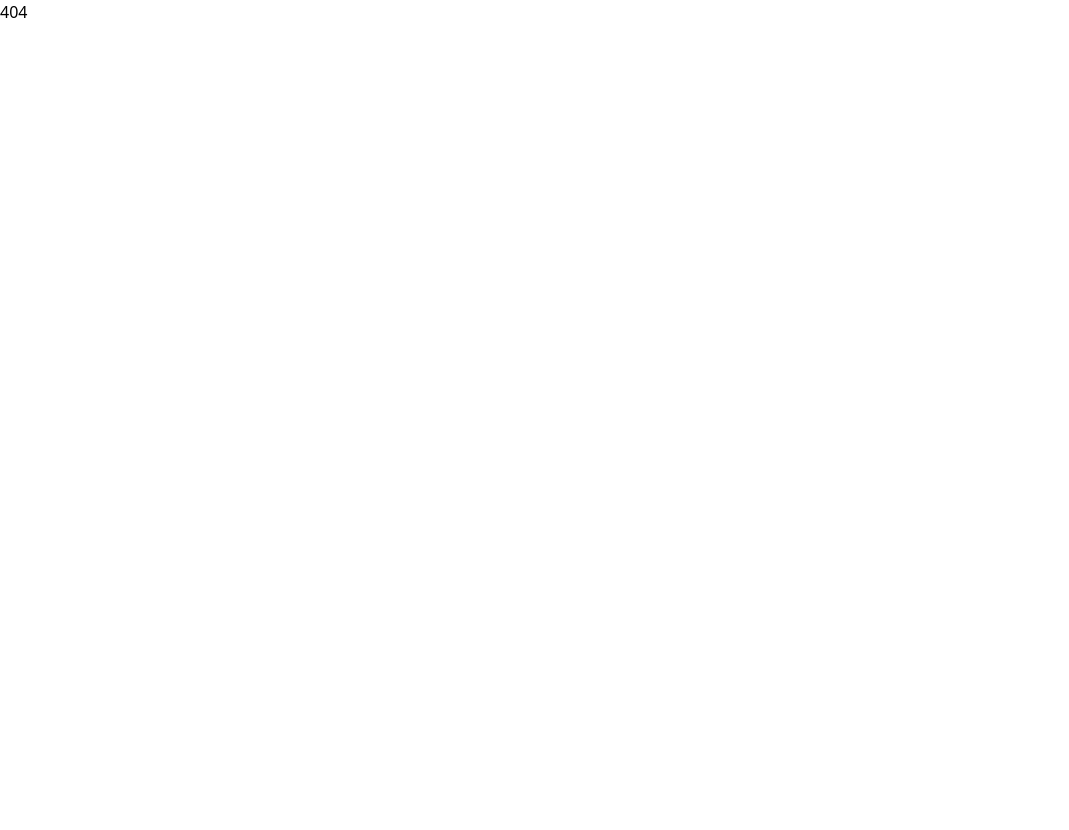
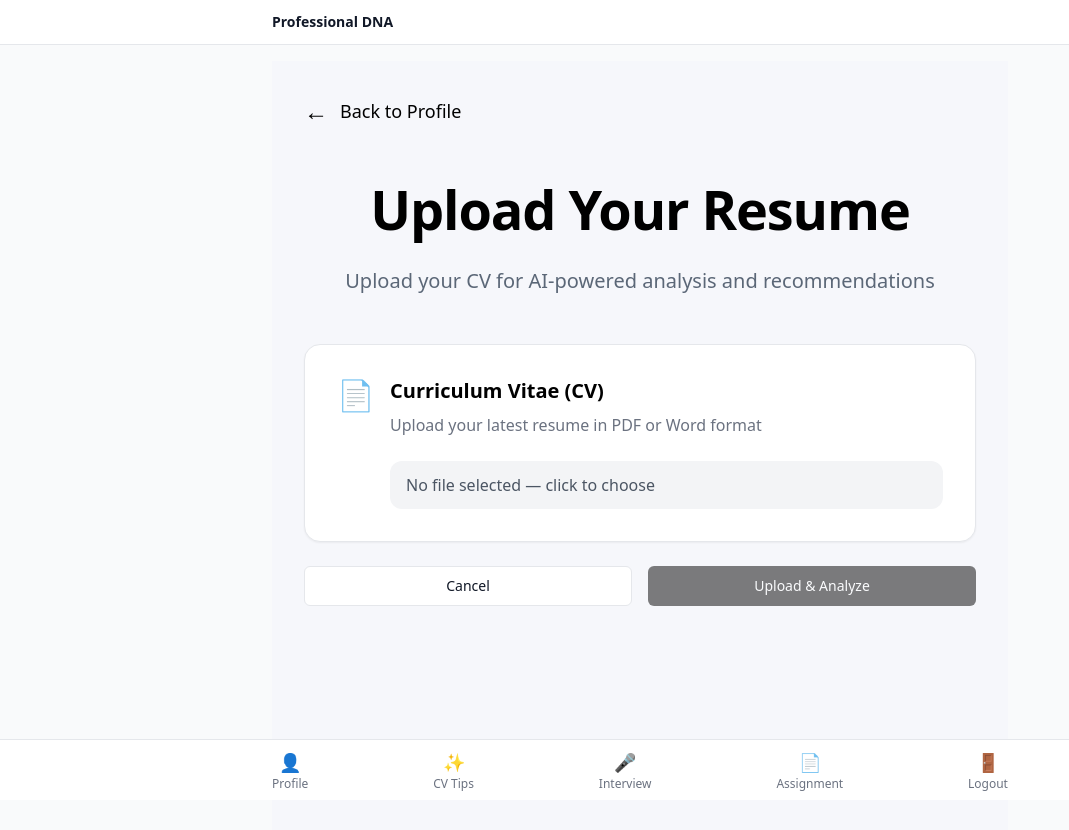
Before and after one commit to noyvilkin/Final-Project-FSD, a React app in the folder frontend/: page /resume-upload in a window 1280 px wide. Shown: the top 830 px of the page, without its empty margins (0-1069 px from the left). Before the commit the page ends 800 px from the top, so only its background shows below. Built offline with nearby package versions, Linux system fonts and the light colour scheme; the HTML template or start-up script is replaced by a standard one.

Commit message:
Add resume upload page with drag & drop UI

```diff
--- /dev/null
+++ b/frontend/src/components/resume/ResumeUpload.jsx
@@ -0,0 +1,89 @@
+import { useRef, useState } from "react";
+import { Card } from "../ui/card";
+import { Button } from "../ui/button";
+
+export default function ResumeUpload() {
+  const [file, setFile] = useState(null);
+  const inputRef = useRef(null);
+
+  function handleDrop(e) {
+    e.preventDefault();
+    const droppedFile = e.dataTransfer.files[0];
+    if (droppedFile) setFile(droppedFile);
+  }
+
+  function handleDragOver(e) {
+    e.preventDefault();
+  }
+
+  function handleFileChange(e) {
+    const selectedFile = e.target.files[0];
+    if (selectedFile) setFile(selectedFile);
+  }
+
+  function handleChooseFile() {
+    inputRef.current?.click();
+  }
+
+  function handleCancel() {
+    setFile(null);
+    if (inputRef.current) inputRef.current.value = "";
+  }
+
+  async function handleUpload() {
+    if (!file) return;
+
+    const formData = new FormData();
+    formData.append("resume", file);
+
+    await fetch("/api/resume", {
+      method: "POST",
+      body: formData,
+    });
+  }
+
+  return (
+    <div className="space-y-6">
+      <Card className="rounded-2xl border border-gray-200 bg-white p-8 shadow-sm">
+        <div className="flex items-start gap-4">
+          <div className="text-3xl">📄</div>
+
+          <div className="flex-1">
+            <h2 className="text-xl font-bold">Curriculum Vitae (CV)</h2>
+
+            <p className="mt-2 text-gray-500">
+              Upload your latest resume in PDF or Word format
+            </p>
+
+            <div
+              onDrop={handleDrop}
+              onDragOver={handleDragOver}
+              onClick={handleChooseFile}
+              className="mt-6 cursor-pointer rounded-xl bg-gray-100 px-4 py-3 text-gray-600 hover:bg-gray-200"
+            >
+              {file ? file.name : "No file selected — click to choose"}
+            </div>
+
+            <input
+              ref={inputRef}
+              type="file"
+              accept=".pdf,.doc,.docx"
+              onChange={handleFileChange}
+              className="hidden"
+            />
+          </div>
+        </div>
+      </Card>
+
+      <div className="grid grid-cols-2 gap-4">
+        <Button variant="outline" onClick={handleCancel}>
+          Cancel
+        </Button>
+
+        <Button onClick={handleUpload} disabled={!file}>
+          Upload & Analyze
+        </Button>
+      </div>
+    </div>
+  );
+}
--- /dev/null
+++ b/frontend/src/pages/ResumeUploadPage.jsx
@@ -0,0 +1,35 @@
+import { Link } from "react-router-dom";
+import PageLayout from "../components/layouts/PageLayout";
+import ResumeUpload from "../components/resume/ResumeUpload";
+
+export default function ResumeUploadPage() {
+  return (
+    <PageLayout>
+      <div className="min-h-screen bg-[#f6f7fb] px-4 pb-28 pt-8 md:px-8">
+        <div className="mx-auto max-w-[1280px]">
+          <Link
+            to="/profile"
+            className="inline-flex items-center gap-3 text-[18px] font-medium text-black"
+          >
+            <span className="text-[24px]">←</span>
+            <span>Back to Profile</span>
+          </Link>
+
+          <div className="mt-10 text-center">
+            <h1 className="text-[40px] font-bold tracking-[-0.02em] text-black md:text-[54px]">
+              Upload Your Resume
+            </h1>
+
+            <p className="mx-auto mt-4 max-w-[760px] text-[20px] text-[#5b6777]">
+              Upload your CV for AI-powered analysis and recommendations
+            </p>
+          </div>
+
+          <div className="mx-auto mt-12 max-w-[1300px]">
+            <ResumeUpload />
+          </div>
+        </div>
+      </div>
+    </PageLayout>
+  );
+}
--- a/frontend/src/routes/AppRouter.jsx
+++ b/frontend/src/routes/AppRouter.jsx
@@ -1,6 +1,7 @@
 import { Routes, Route, Navigate } from "react-router-dom";
 import ProtectedRoute from "./ProtectedRoute";
 import MyProfile from "../pages/MyProfile";
+import ResumeUploadPage from "../pages/ResumeUploadPage";
 
 export default function AppRouter() {
   return (
@@ -15,7 +16,7 @@ export default function AppRouter() {
           </ProtectedRoute>
         }
       />
-
+      <Route path="/resume-upload" element={<ResumeUploadPage />} />
       <Route path="*" element={<div>404</div>} />
     </Routes>
   );
```
